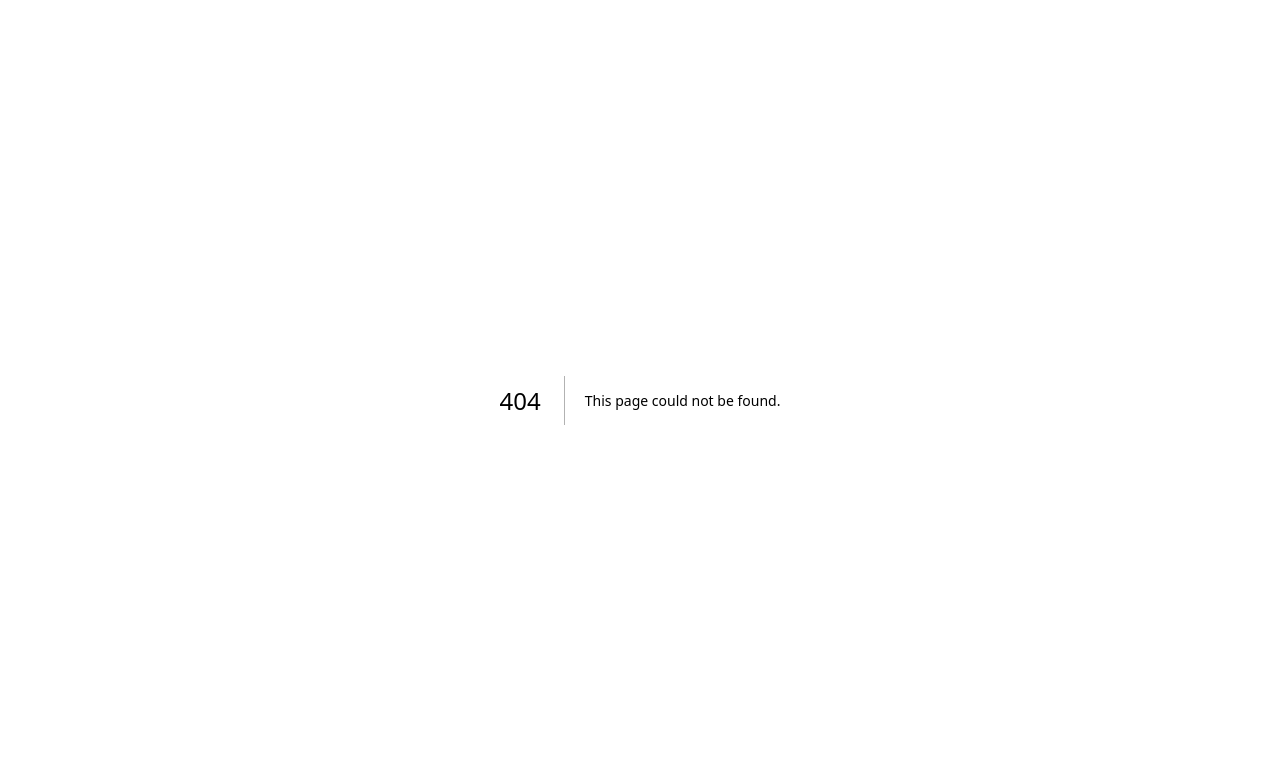
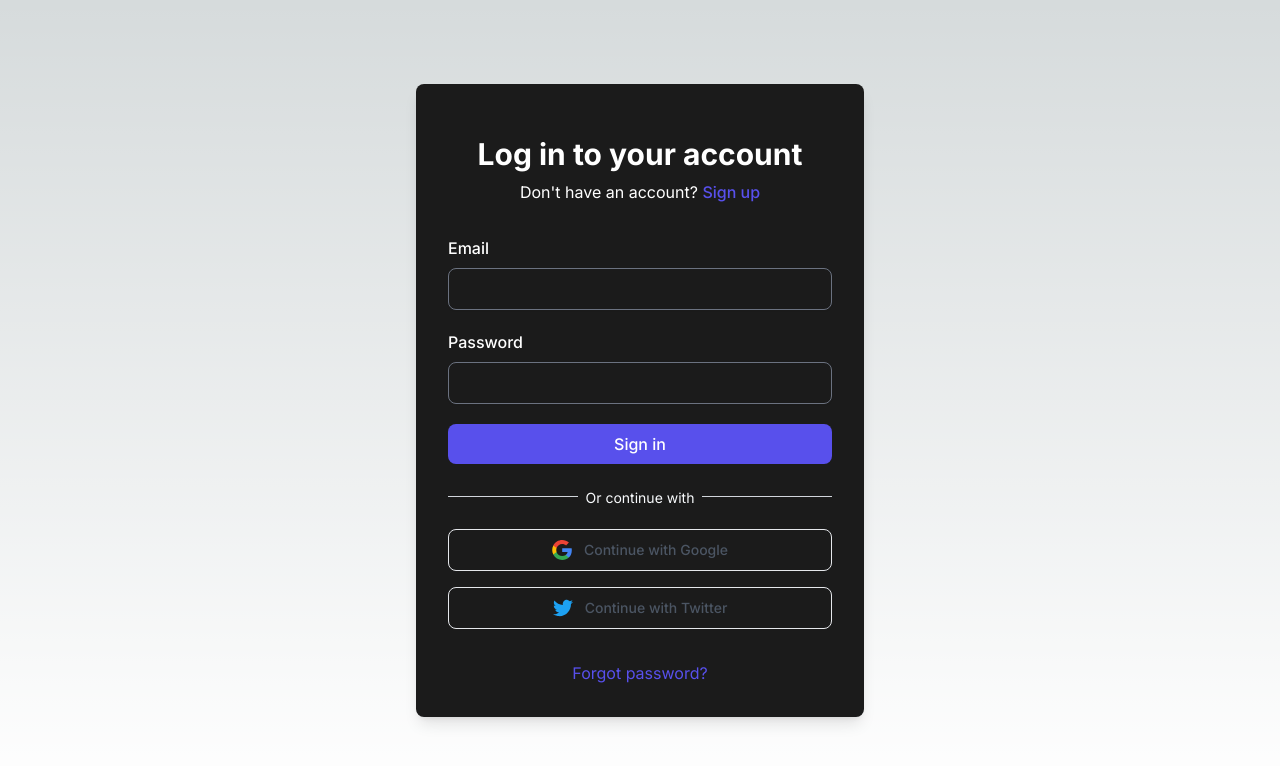
Before and after one commit to Yassa122/Eco-Pallets-project, a Next.js app in the folder plastic-pallets/: page /pages/auth/login in a window 1280 px wide. Before the commit this address had no page. Shown: the top 766 px of the page. Built offline with nearby package versions, Linux system fonts and the light colour scheme; no server answers.

Commit message:
login page is 100% working with a generated token saved in the local storage of the browser and in the cookie

```diff
--- /dev/null
+++ b/plastic-pallets/src/app/pages/auth/login/page.tsx
@@ -0,0 +1,172 @@
+/* eslint-disable react/no-unescaped-entities */
+"use client";
+import React, { FormEvent, useState } from "react";
+import { useMutation, gql } from "@apollo/client";
+import loginMutation from "@/app/graphql/user/login";
+
+export default function Login() {
+  const [formData, setFormData] = useState({
+    email: "",
+    password: "", // Include password in your state
+  });
+
+  const [showSubmissionMessage, setShowSubmissionMessage] = useState(false);
+
+  const handleInputChange = (e: React.ChangeEvent<HTMLInputElement>) => {
+    const { name, value } = e.target;
+    setFormData((prevState) => ({
+      ...prevState,
+      [name]: value, // This will update the right part of the state based on the input name
+    }));
+  };
+
+  const handleSubmit = async (event: FormEvent<HTMLFormElement>) => {
+    event.preventDefault();
+    if (!formData.email.trim() || !formData.password.trim()) {
+      setError("Both email and password are required.");
+      return;
+    }
+
+    try {
+      // Execute the login mutation
+      const response = await loginMutation({
+        email: formData.email,
+        password: formData.password,
+      });
+
+      console.log("Login successful:", response);
+      // Assuming the response includes accessToken
+      localStorage.setItem("accessToken", response); // Store the token
+      console.log("Access token stored in local storage.");
+      setShowSubmissionMessage(true); // Optionally update UI state
+    } catch (error) {
+      console.error("Login error:", error);
+      setError("Failed to log in.");
+    }
+  };
+
+  const handleBackToLogin = () => {
+    setShowSubmissionMessage(false); // This will trigger the animation back to the login form
+  };
+
+  return (
+    <main className="w-full h-screen flex flex-col items-center justify-center px-4">
+      <div className="max-w-md w-full text-gray-600 space-y-8 bg-dark-grey shadow-lg rounded-lg p-8">
+        {/* Create a grey container with padding, shadow, and rounded corners */}
+        <div className="text-center">
+          <div className="mt-5 space-y-2">
+            <h3 className="text-white text-2xl font-bold sm:text-3xl">
+              Log in to your account
+            </h3>
+            <p className="text-white">
+              Don't have an account?{" "}
+              <a
+                href="javascript:void(0)"
+                className="font-medium text-indigo-600 hover:text-indigo-500"
+              >
+                Sign up
+              </a>
+            </p>
+          </div>
+        </div>
+        <form onSubmit={handleSubmit} className="space-y-5">
+          <div>
+            <label className="font-medium text-white">Email</label>
+            <input
+              type="email"
+              name="email"
+              value={formData.email}
+              onChange={handleInputChange}
+              required
+              className="w-full mt-2 px-3 py-2 text-white bg-transparent outline-none border focus:border-indigo-600 shadow-sm rounded-lg"
+            />
+          </div>
+          <div>
+            <label className="font-medium text-white">Password</label>
+            <input
+              type="password"
+              name="password"
+              value={formData.password}
+              onChange={handleInputChange}
+              required
+              className="w-full mt-2 px-3 py-2 text-white bg-transparent outline-none border focus:border-indigo-600 shadow-sm rounded-lg"
+            />
+          </div>
+          <button
+            type="submit"
+            className="w-full mt-4 px-4 py-2 text-white font-medium bg-indigo-600 hover:bg-indigo-500 active:bg-indigo-600 rounded-lg duration-150"
+          >
+            Sign in
+          </button>
+        </form>
+
+        <div className="relative">
+          <span className="block w-full h-px bg-gray-300"></span>
+          <p className="inline-block w-fit text-sm bg-dark-grey px-2 absolute -top-2 inset-x-0 mx-auto text-slate-50">
+            Or continue with
+          </p>
+        </div>
+        <div className="space-y-4 text-sm font-medium">
+          <button className="w-full flex items-center justify-center gap-x-3 py-2.5 border rounded-lg hover:bg-gray-50 duration-150 active:bg-gray-100">
+            <svg
+              className="w-5 h-5"
+              viewBox="0 0 48 48"
+              fill="none"
+              xmlns="http://www.w3.org/2000/svg"
+            >
+              <g clip-path="url(#clip0_17_40)">
+                <path
+                  d="M47.532 24.5528C47.532 22.9214 47.3997 21.2811 47.1175 19.6761H24.48V28.9181H37.4434C36.9055 31.8988 35.177 34.5356 32.6461 36.2111V42.2078H40.3801C44.9217 38.0278 47.532 31.8547 47.532 24.5528Z"
+                  fill="#4285F4"
+                />
+                <path
+                  d="M24.48 48.0016C30.9529 48.0016 36.4116 45.8764 40.3888 42.2078L32.6549 36.2111C30.5031 37.675 27.7252 38.5039 24.4888 38.5039C18.2275 38.5039 12.9187 34.2798 11.0139 28.6006H3.03296V34.7825C7.10718 42.8868 15.4056 48.0016 24.48 48.0016Z"
+                  fill="#34A853"
+                />
+                <path
+                  d="M11.0051 28.6006C9.99973 25.6199 9.99973 22.3922 11.0051 19.4115V13.2296H3.03298C-0.371021 20.0112 -0.371021 28.0009 3.03298 34.7825L11.0051 28.6006Z"
+                  fill="#FBBC04"
+                />
+                <path
+                  d="M24.48 9.49932C27.9016 9.44641 31.2086 10.7339 33.6866 13.0973L40.5387 6.24523C36.2 2.17101 30.4414 -0.068932 24.48 0.00161733C15.4055 0.00161733 7.10718 5.11644 3.03296 13.2296L11.005 19.4115C12.901 13.7235 18.2187 9.49932 24.48 9.49932Z"
+                  fill="#EA4335"
+                />
+              </g>
+              <defs>
+                <clipPath id="clip0_17_40">
+                  <rect width="48" height="48" fill="white" />
+                </clipPath>
+              </defs>
+            </svg>
+            Continue with Google
+          </button>
+          <button className="w-full flex items-center justify-center gap-x-3 py-2.5 border rounded-lg hover:bg-gray-50 duration-150 active:bg-gray-100">
+            <svg
+              className="w-5 h-5"
+              viewBox="0 0 48 48"
+              fill="none"
+              xmlns="http://www.w3.org/2000/svg"
+            >
+              <path
+                d="M15.095 43.5014C33.2083 43.5014 43.1155 28.4946 43.1155 15.4809C43.1155 15.0546 43.1155 14.6303 43.0867 14.2079C45.0141 12.8138 46.6778 11.0877 48 9.11033C46.2028 9.90713 44.2961 10.4294 42.3437 10.6598C44.3996 9.42915 45.9383 7.49333 46.6733 5.21273C44.7402 6.35994 42.6253 7.16838 40.4198 7.60313C38.935 6.02428 36.9712 4.97881 34.8324 4.6285C32.6935 4.27818 30.4988 4.64256 28.5879 5.66523C26.677 6.68791 25.1564 8.31187 24.2615 10.2858C23.3665 12.2598 23.1471 14.4737 23.6371 16.5849C19.7218 16.3885 15.8915 15.371 12.3949 13.5983C8.89831 11.8257 5.81353 9.33765 3.3408 6.29561C2.08146 8.4636 1.69574 11.0301 2.2622 13.4725C2.82865 15.9148 4.30468 18.0495 6.38976 19.4418C4.82246 19.3959 3.2893 18.9731 1.92 18.2092V18.334C1.92062 20.6077 2.7077 22.8112 4.14774 24.5707C5.58778 26.3303 7.59212 27.5375 9.8208 27.9878C8.37096 28.3832 6.84975 28.441 5.37408 28.1567C6.00363 30.1134 7.22886 31.8244 8.87848 33.0506C10.5281 34.2768 12.5197 34.9569 14.5747 34.9958C12.5329 36.6007 10.1946 37.7873 7.69375 38.4878C5.19287 39.1882 2.57843 39.3886 0 39.0777C4.50367 41.9677 9.74385 43.5007 15.095 43.4937"
+                fill="#1DA1F2"
+              />
+            </svg>
+            Continue with Twitter
+          </button>
+        </div>
+        <div className="text-center">
+          <a
+            href="javascript:void(0)"
+            className="text-indigo-600 hover:text-indigo-500"
+          >
+            Forgot password?
+          </a>
+        </div>
+      </div>
+    </main>
+  );
+}
+function setError(arg0: string) {
+  throw new Error("Function not implemented.");
+}
```
